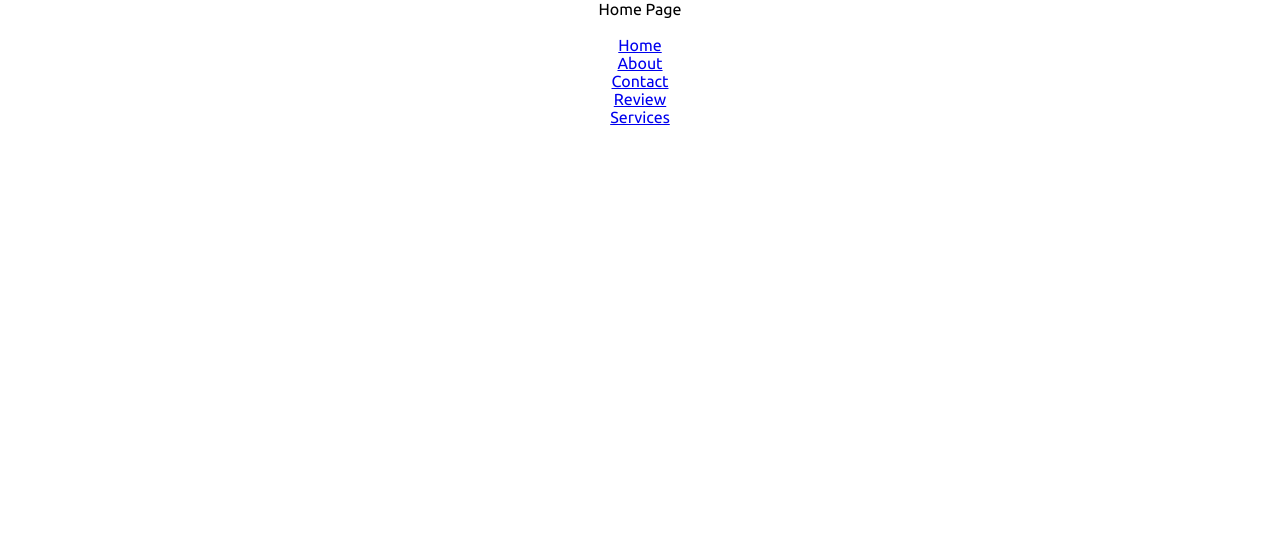
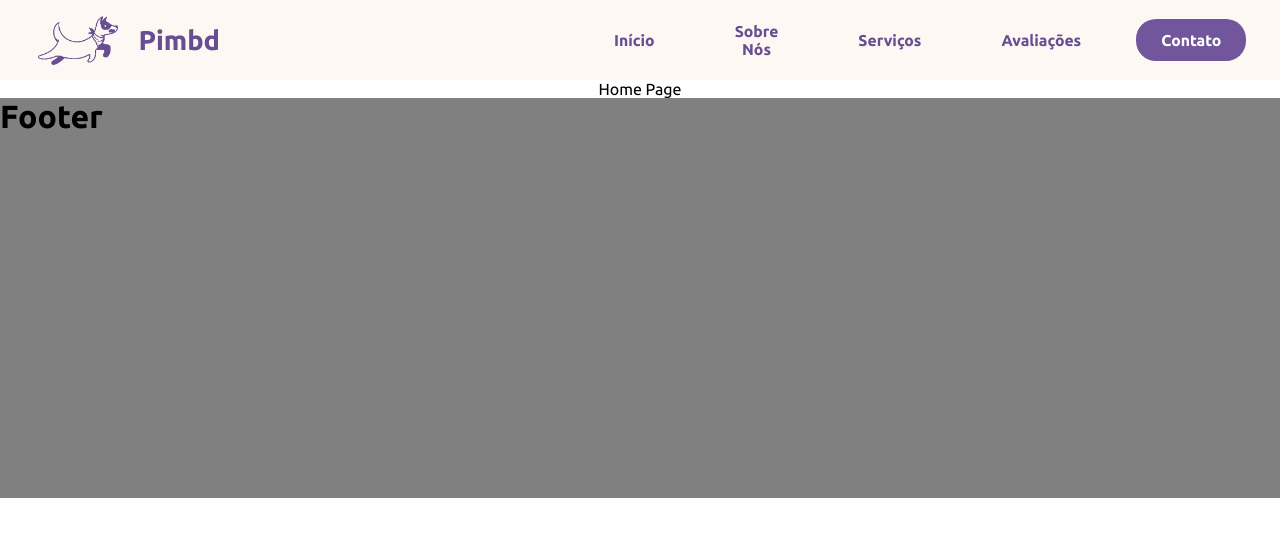
Before and after one commit to Pimbad/pimbad-landing-page, a React (Create React App) app: page / in a window 1280 px wide. Shown: the top 536 px of the page. Built offline with nearby package versions, Linux system fonts and the light colour scheme.

Commit message:
refactor: rename routes to ptbr

```diff
--- a/src/custom.d.ts
+++ b/src/custom.d.ts
@@ -1,4 +1,6 @@
 declare module "*.svg" {
     const content: any;
     export default content;
-  }
+}
+
+declare module '*.png'
--- a/src/index.css
+++ b/src/index.css
@@ -1,6 +1,17 @@
+:root{
+    --background-color: #FFFFFF;
+    --secondary-background-color: #FDF8F4;
+    --title-color: #1E144F;
+    --font-color: #857E9B;
+    --button-color: #72569D;
+    --button-title-color: #684d91;
+    --focused-button-color: #FEEBDC;
+}
+
 *{
   	padding: 0;
 	margin: 0;
 	border: 0;
 	font-family: Ubuntu;
+    font-stretch: normal;
 }
--- a/src/index.tsx
+++ b/src/index.tsx
@@ -4,6 +4,9 @@ import './index.css';
 import App from './App';
 
 import { BrowserRouter } from 'react-router-dom';
+
+import Header from './components/header/header.component';
+import Footer from './components/footer/footer.component';
 
 const root = ReactDOM.createRoot(
 	document.getElementById('root') as HTMLElement
@@ -12,7 +15,9 @@ const root = ReactDOM.createRoot(
 root.render(
 	<React.StrictMode>
 		<BrowserRouter>
+            <Header />
 			<App />
+            <Footer />
 		</BrowserRouter>
 	</React.StrictMode>
 );
--- a/src/pages/home/home.page.tsx
+++ b/src/pages/home/home.page.tsx
@@ -6,14 +6,6 @@ const HomePage = () => {
     return(
         <section>
             <p>Home Page</p>
-            <br />
-            <ul>
-                <li><Link to='/'>Home</Link></li>
-                <li><Link to='/about'>About</Link></li>
-                <li><Link to='/contact'>Contact</Link></li>
-                <li><Link to='/review'>Review</Link></li>
-                <li><Link to='/services'>Services</Link></li>
-            </ul>
         </section>
     )
 }
```
Also changed, not shown: src/App.tsx (+8 -4 lines).
